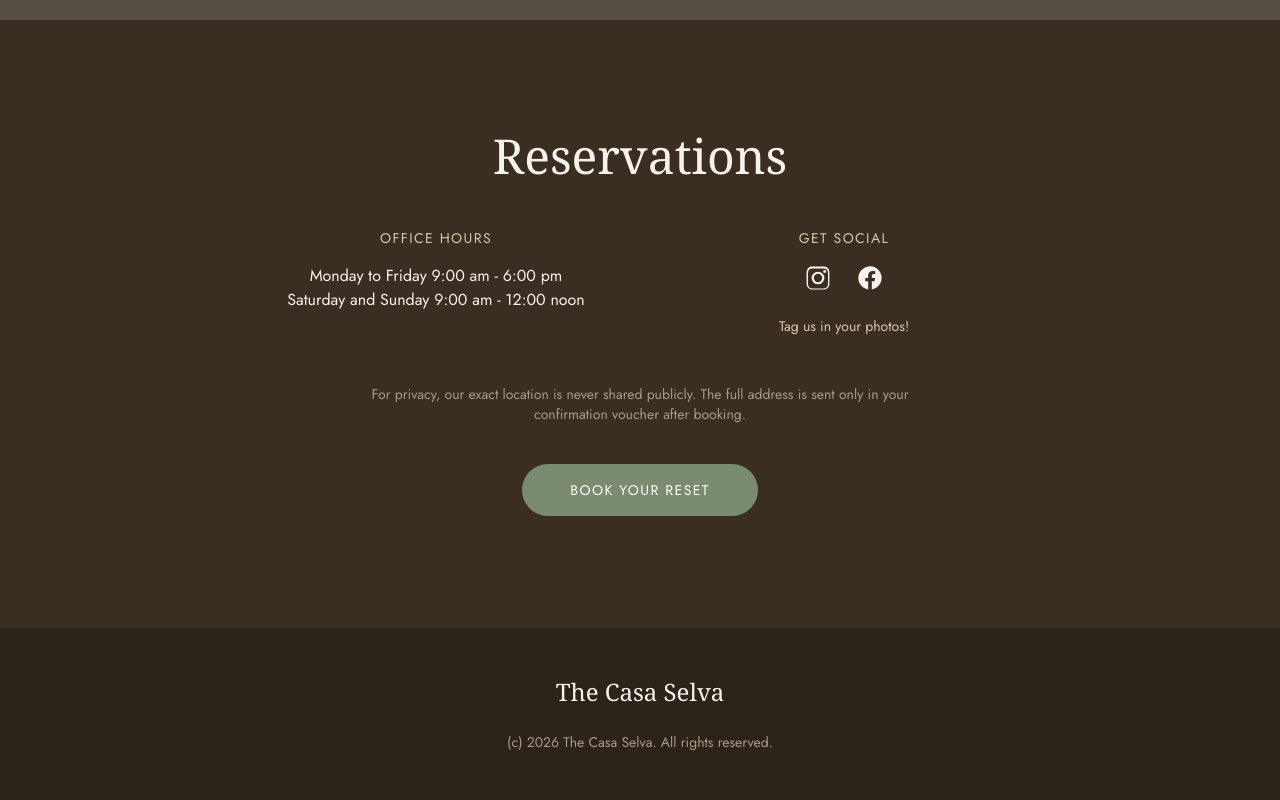
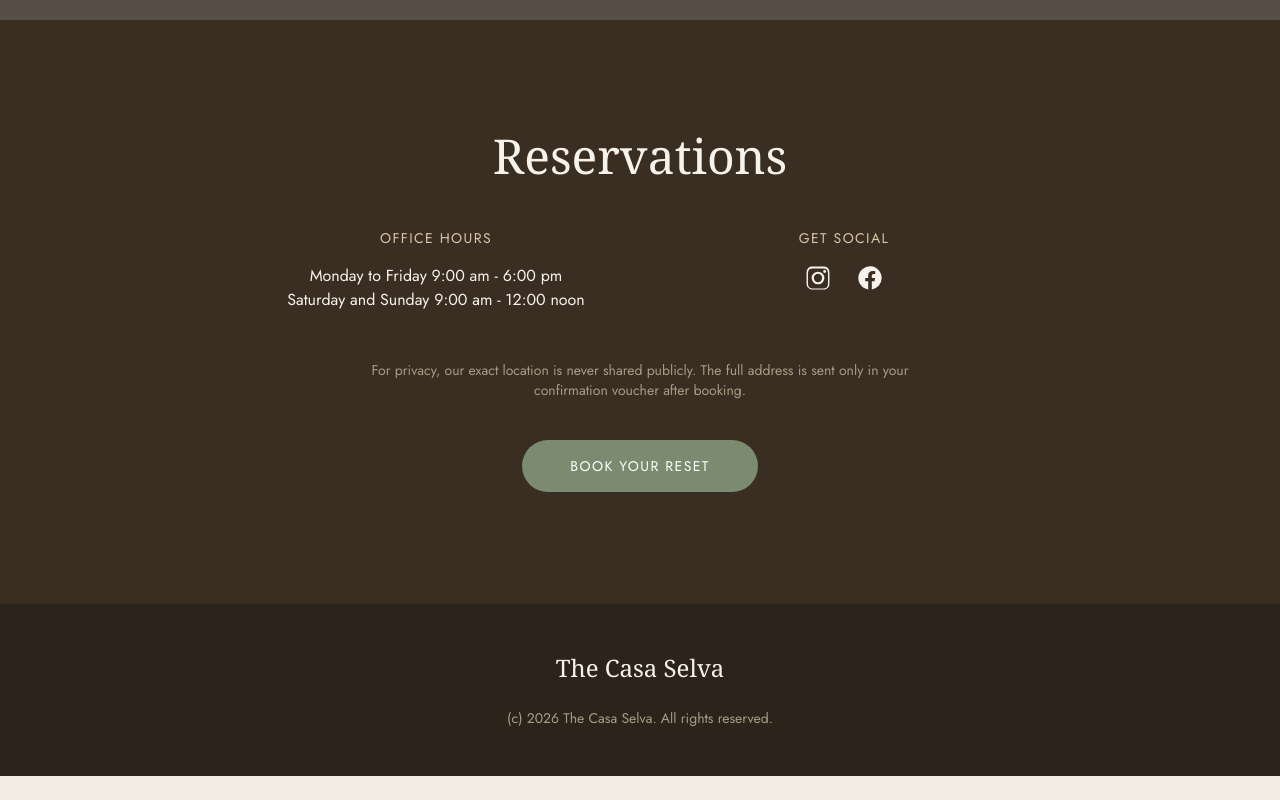
Before and after one commit to rmilord9764/casa-selva, a Next.js app in the folder apps/web/: page / in a window 1280 px wide. Shown: the part 4162-4962 px from the top of the page. After the commit the page ends 4938 px from the top, so only its background shows below. Built offline with nearby package versions, Linux system fonts and the light colour scheme; grey boxes are pictures that could not be loaded; a web font is replaced by a local one.

Commit message:
quitar tag us in your photos

```diff
--- a/apps/web/app/page.tsx
+++ b/apps/web/app/page.tsx
@@ -178,7 +178,6 @@ export default function HomePage() {
                 <svg width="28" height="28" viewBox="0 0 24 24" fill="currentColor" xmlns="http://www.w3.org/2000/svg"><path d="M22 12a10 10 0 1 0-11.56 9.88v-6.99H7.9V12h2.54V9.8c0-2.5 1.49-3.89 3.78-3.89 1.09 0 2.24.2 2.24.2v2.46h-1.26c-1.24 0-1.63.77-1.63 1.56V12h2.78l-.44 2.89h-2.34v6.99A10 10 0 0 0 22 12z"/></svg>
               </a>
             </div>
-            <p className="mt-6 text-sm text-[#d8c7a8]">Tag us in your photos!</p>
           </div>
         </div>
         <p className="mx-auto mt-12 max-w-xl text-sm text-[#a89b86]">
```
